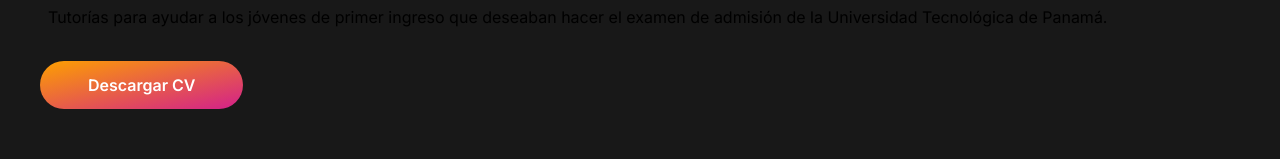
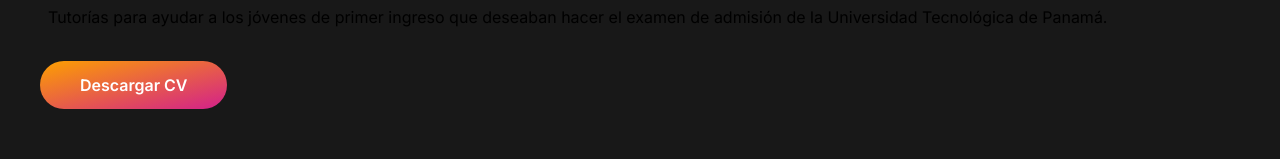
Before and after one commit to AlbertoSCV/portfolio-alberto, a Next.js app: page /cv in a window 1280 px wide. Shown: the part 2539-2698 px from the top of the page. Built offline with nearby package versions, Linux system fonts and the light colour scheme.

Commit message:
Fix Padding Download Button

```diff
--- a/app/cv/components/See_CV.jsx
+++ b/app/cv/components/See_CV.jsx
@@ -334,7 +334,7 @@
         </div>
         <div className='mb-14 grid grid-cols-1 sm:flex sm:flex-row sm:justify-center md:justify-start'>
             <Link href='/cv.pdf' download="cv" className='mx-10'>
-                <button href='/cv' className="font-semibold px-12 py-3 w-full sm:w-fit rounded-full mr-4 bg-gradient-to-br from-[#FDA000] to-[#D3208B] text-white hover:bg-slate-200">
+                <button href='/cv' className="font-semibold px-10 py-3 w-full sm:w-fit rounded-full mr-4 bg-gradient-to-br from-[#FDA000] to-[#D3208B] text-white hover:bg-slate-200">
                     Descargar CV
                 </button>
             </Link>
```
